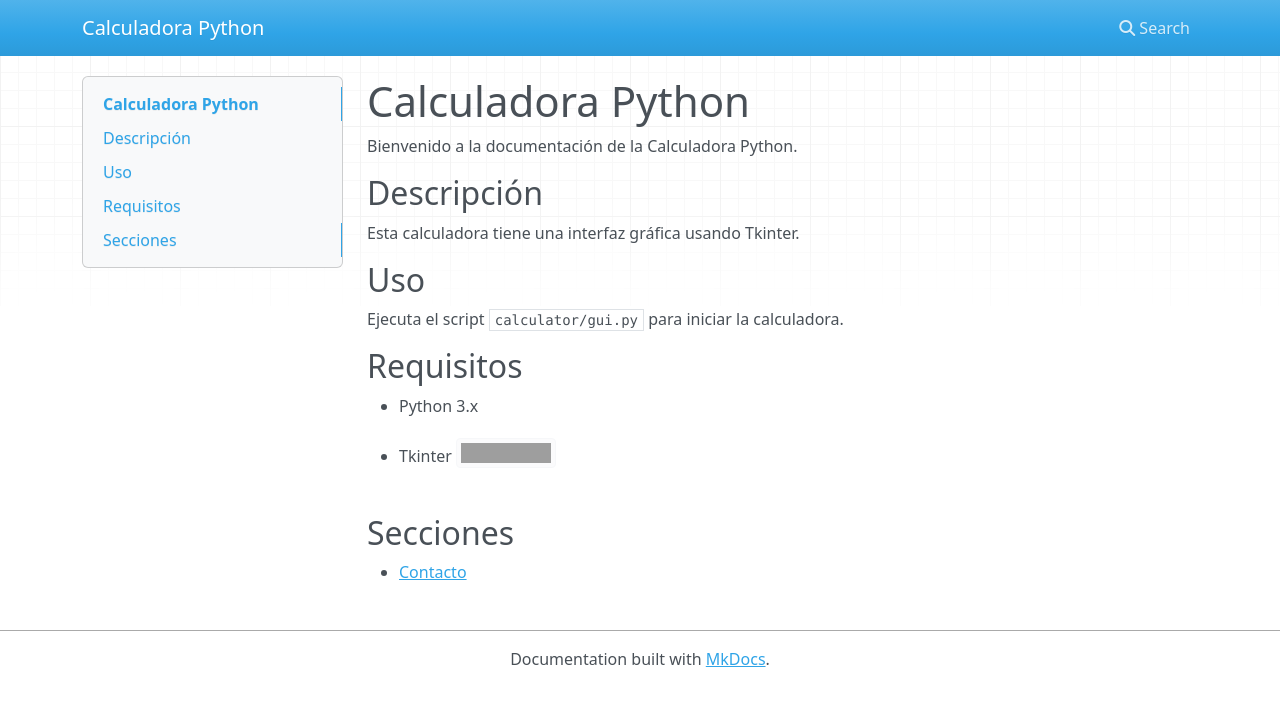
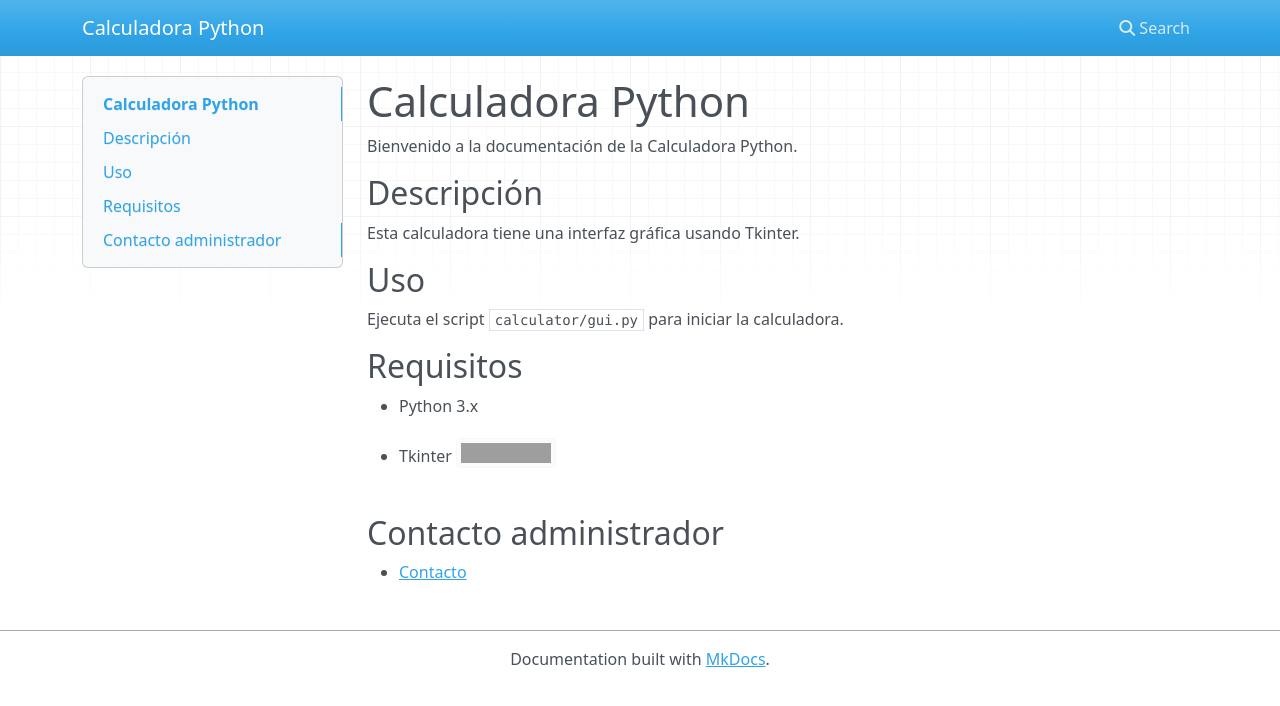
Before and after one commit to vjp-RamonSA/CalculadoraPython-Ramon, an MkDocs documentation site: the page built from docs/index.md, in a window 1280 px wide. Shown: the top 706 px of the page. Built offline with MkDocs 1.6.1, drawn with Linux system fonts in a browser that asks for light colours; nearby versions of some CDN libraries; grey boxes are pictures that could not be loaded.

Commit message:
Añadida sección de contacto con el administrador

```diff
--- a/docs/index.md
+++ b/docs/index.md
@@ -16,6 +16,6 @@ Ejecuta el script `calculator/gui.py` para iniciar la calculadora.
 - Tkinter
 [![Licencia: CC BY-NC-SA 4.0](https://licensebuttons.net/l/by-nc-sa/4.0/88x31.png)](https://creativecommons.org/licenses/by-nc-sa/4.0/)
 
-## Secciones
+## Contacto administrador
 
 - [Contacto](contactoAdmin.md)
```
